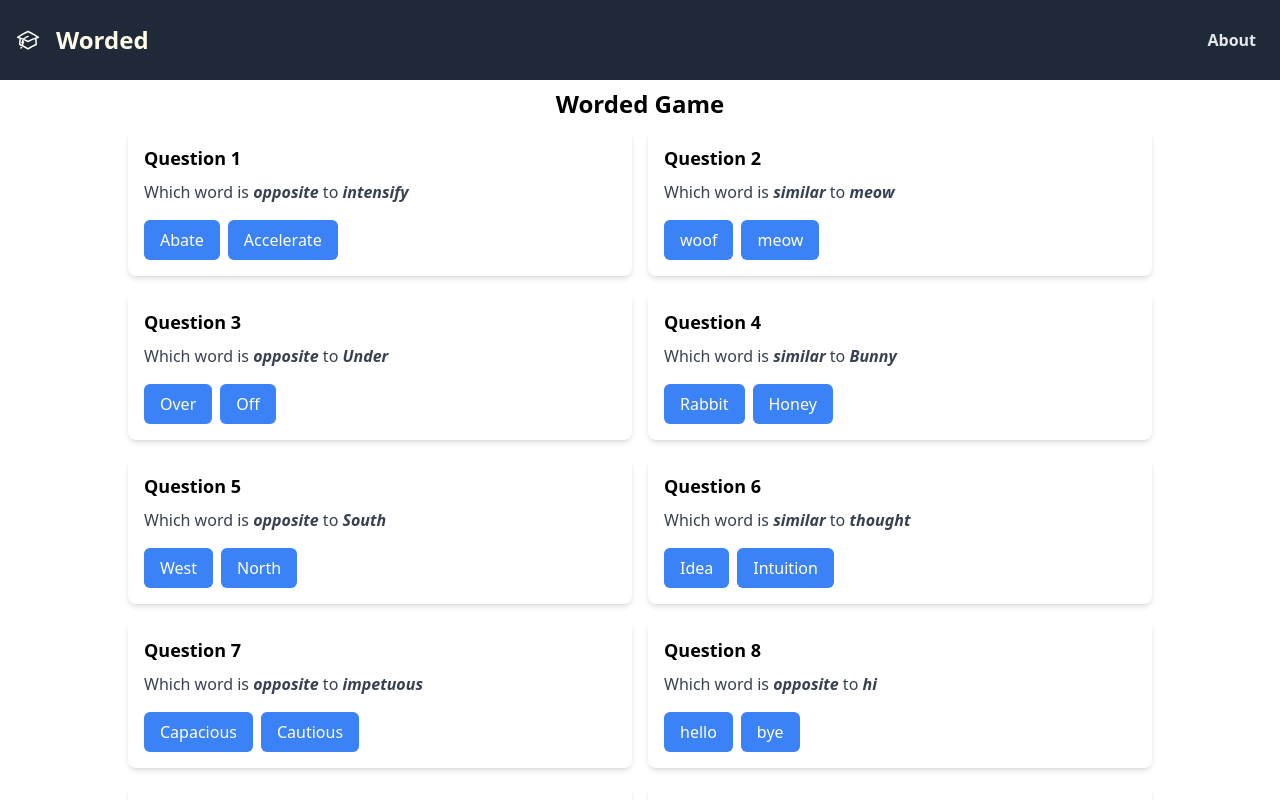
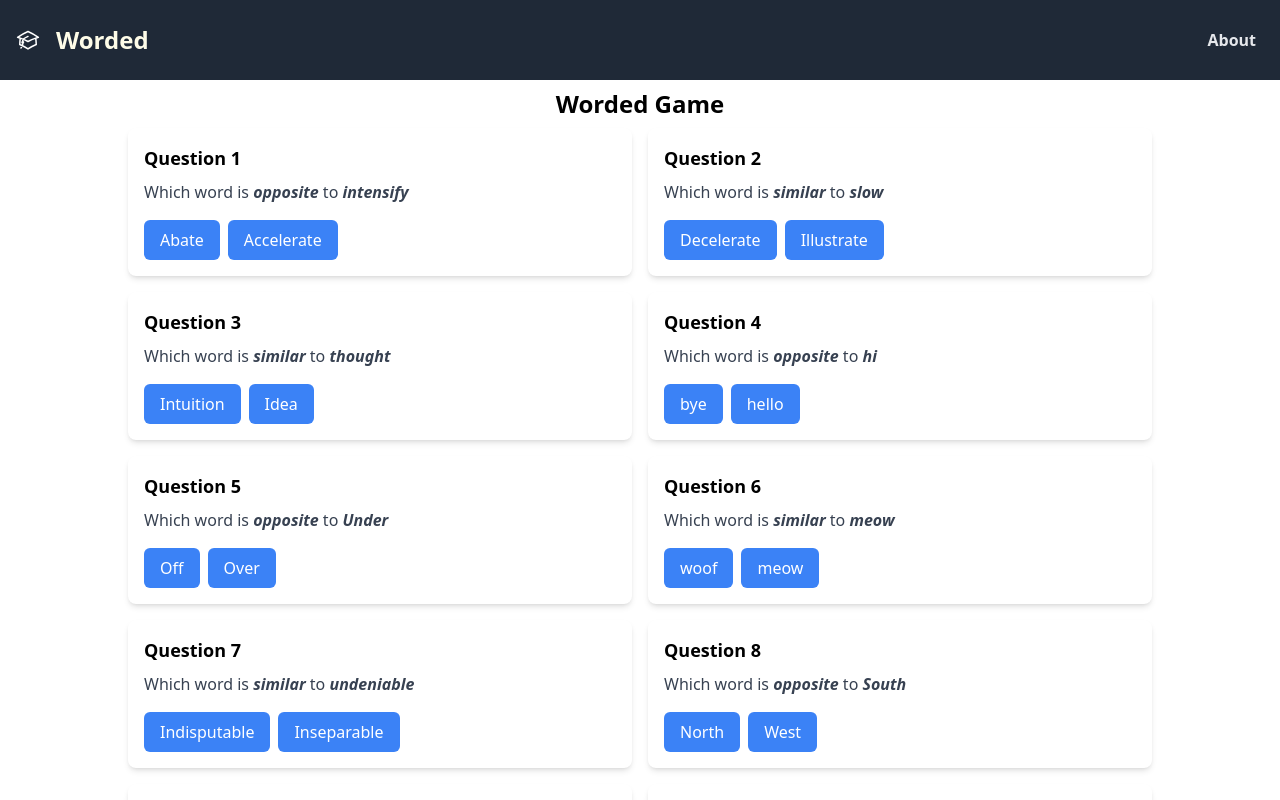
Before and after one commit to NobleOsinachi/worded-nextjs, a Next.js app: page / in a window 1280 px wide. Shown: the top 800 px of the page. Built offline with nearby package versions, Linux system fonts and the light colour scheme.

Commit message:
Fixed build conflicts in last deployment

```diff
--- a/components/QuestionCard.tsx
+++ b/components/QuestionCard.tsx
@@ -31,15 +31,16 @@ const QuestionCard = ({
   };
 
   // Combine correct and incorrect answers and shuffle them.
-  const shuffleButtons = (question: Question) =>
-    shuffleArray([question.answers.correct, question.answers.incorrect]);
+  const shuffleButtons = (question: Question) => {
+    return shuffleArray([question.answers.correct, question.answers.incorrect]);
+  };
 
   const [buttons, setButtons] = useState(shuffleButtons(question));
 
   useEffect(() => {
-    // Shuffle the buttons when the component initially renders.
+    // Shuffle the buttons only ONCE when the component initially renders.
     setButtons(shuffleButtons(question));
-  }, [question]);
+  }, [question.answers]);
 
   return (
     <div className="bg-white rounded-lg shadow-md p-4">
--- a/components/Quiz.tsx
+++ b/components/Quiz.tsx
@@ -25,7 +25,7 @@ const Quiz = () => {
     fetch("/api/questions")
       .then((response) => response.json())
       .then((data) => setQuestions(data));
-  });
+  }, []);
 
   useEffect(() => {
     if (count === 10) {
@@ -33,7 +33,7 @@ const Quiz = () => {
         router.push("/score/?id=" + score);
       }, 500);
     }
-  }, [count, router, score]);
+  }, [count]);
 
   return (
     <>
```
Also changed, not shown: tsconfig.json (+14 -1 lines).
